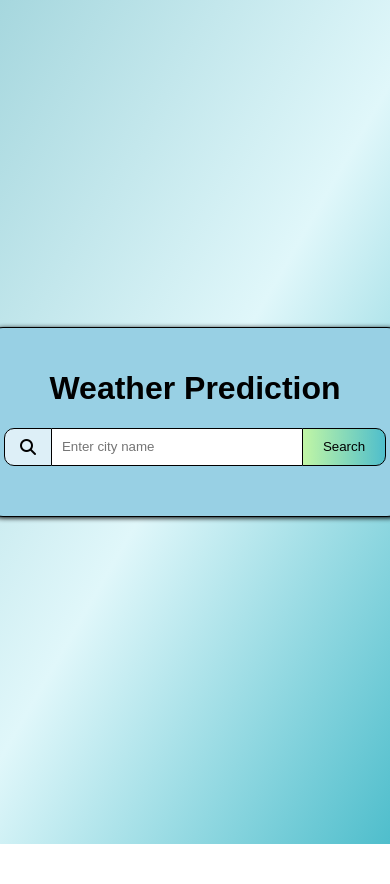
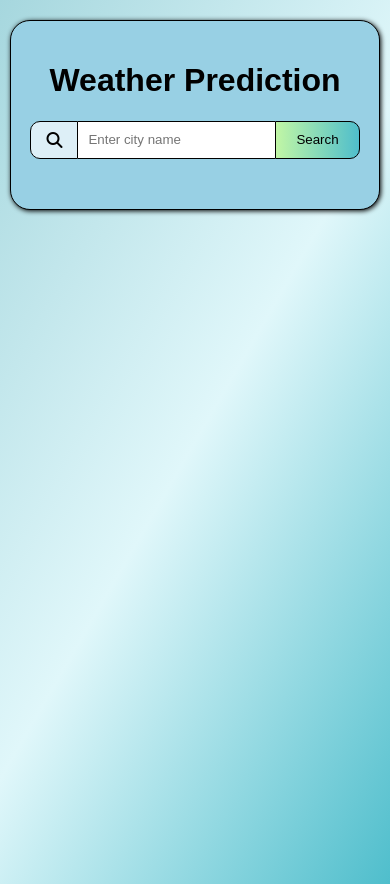
Before and after one commit to KARTHIKEYAN121504/Weather, a plain HTML site: page index.html in a window 390 px wide. Before the commit the page ends 844 px from the top, so only its background shows below. Drawn offline with Linux system fonts and the light colour scheme.

Commit message:
Updated files by change in mobile view

```diff
--- a/weather.css
+++ b/weather.css
@@ -9,6 +9,7 @@ body {
   align-items: center;
   height: 100vh;
 }
+
 .container {
   background-color: rgb(152, 208, 228);
   text-align: center;
@@ -17,12 +18,16 @@ body {
   box-shadow: 1px 1px 5px black;
   padding: 20px;
   width: 425px;
+  box-sizing: border-box;
 }
 
 .search {
   display: flex;
   justify-content: center;
+  gap: 0;
   margin-bottom: 30px;
+  padding-left: 5px;
+  padding-right: 5px;
 }
 
 .search i {
@@ -87,24 +92,36 @@ body {
   line-height: 1.6;
 }
 
-/*.weekdays {
+.detail {
   display: flex;
-  justify-content: space-around;
-  margin-top: 30px;
-  font-weight: bold;
-  font-size: 18px;
+  flex-wrap: wrap;
+  justify-content: space-between;
+  margin: 10px 15px;
+  text-align: center;
 }
 
-.weekdays div {
-  padding: 8px 12px;
-  background-color: #e0f7fa;
-  border-radius: 8px;
-  box-shadow: 1px 1px 4px rgba(0, 0, 0, 0.1);
-}*/
-.detail {
-  display: flex;
-  justify-content: space-between;
-  margin-right: 30px;
-  margin-left: 30px;
-  text-align: center;
+@media screen and (max-width: 600px) {
+  body {
+    padding: 20px 10px;
+    display: block;
+  }
+
+  .container {
+    width: 100%;
+    max-width: 400px;
+    margin: 0 auto;
+    padding: 20px 15px;
+    box-sizing: border-box;
+  }
+
+  .search {
+    padding-left: 10px;
+    padding-right: 10px;
+  }
+
+  .detail {
+    flex-direction: column;
+    align-items: center;
+    gap: 10px;
+  }
 }
```
